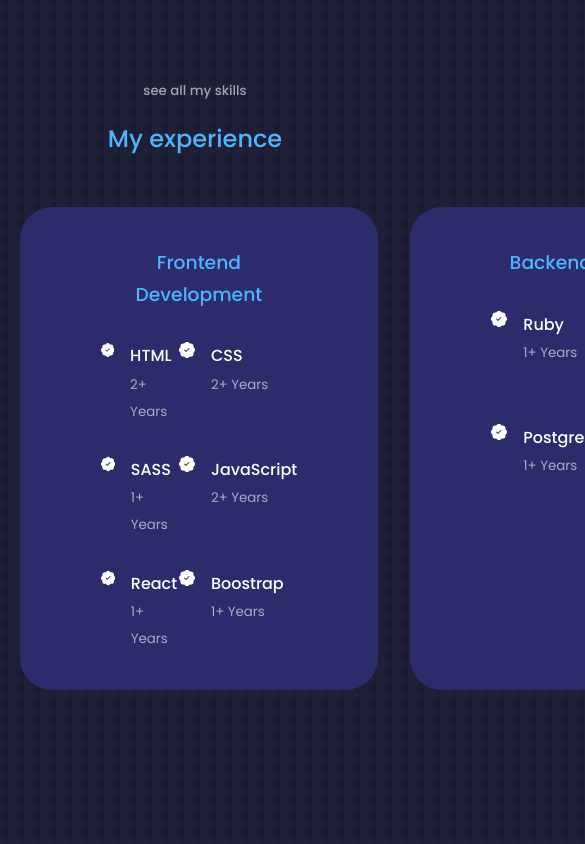
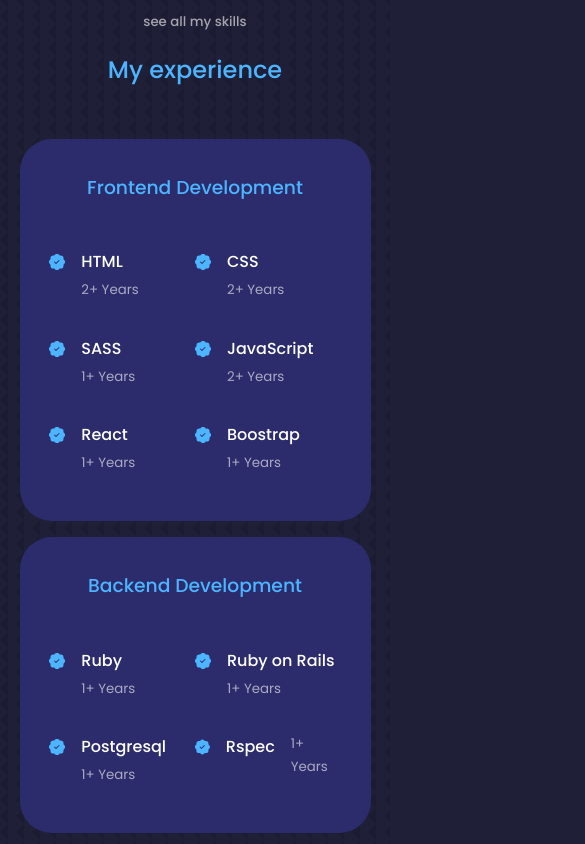
Before and after one commit to Nicolaswg/personal-portfolio, a React (Create React App) app: page / in a window 390 px wide. Shown: the part 1800-2644 px from the top of the page, 585 px wide, since content can reach past the window. Built offline with nearby package versions, Linux system fonts and the light colour scheme.

Commit message:
Add responsive design to experience component

```diff
--- a/src/components/experience/Experience.jsx
+++ b/src/components/experience/Experience.jsx
@@ -11,42 +11,42 @@ const Experience = () => (
         <h3>Frontend Development</h3>
         <div className="experience-content">
           <article className="experience-details">
-            <BsPatchCheckFill />
+            <BsPatchCheckFill className="experience-icon" />
             <div>
               <h4>HTML</h4>
               <small className="text-light">2+ Years</small>
             </div>
           </article>
           <article className="experience-details">
-            <BsPatchCheckFill />
+            <BsPatchCheckFill className="experience-icon" />
             <div>
               <h4>CSS</h4>
               <small className="text-light">2+ Years</small>
             </div>
           </article>
           <article className="experience-details">
-            <BsPatchCheckFill />
+            <BsPatchCheckFill className="experience-icon" />
             <div>
               <h4>SASS</h4>
               <small className="text-light">1+ Years</small>
             </div>
           </article>
           <article className="experience-details">
-            <BsPatchCheckFill />
+            <BsPatchCheckFill className="experience-icon" />
             <div>
               <h4>JavaScript</h4>
               <small className="text-light">2+ Years</small>
             </div>
           </article>
           <article className="experience-details">
-            <BsPatchCheckFill />
+            <BsPatchCheckFill className="experience-icon" />
             <div>
               <h4>React</h4>
               <small className="text-light">1+ Years</small>
             </div>
           </article>
           <article className="experience-details">
-            <BsPatchCheckFill />
+            <BsPatchCheckFill className="experience-icon" />
             <div>
               <h4>Boostrap</h4>
               <small className="text-light">1+ Years</small>
@@ -58,28 +58,28 @@ const Experience = () => (
         <h3>Backend Development</h3>
         <div className="experience-content">
           <article className="experience-details">
-            <BsPatchCheckFill />
+            <BsPatchCheckFill className="experience-icon" />
             <div>
               <h4>Ruby</h4>
               <small className="text-light">1+ Years</small>
             </div>
           </article>
           <article className="experience-details">
-            <BsPatchCheckFill />
+            <BsPatchCheckFill className="experience-icon" />
             <div>
               <h4>Ruby on Rails</h4>
               <small className="text-light">1+ Years</small>
             </div>
           </article>
           <article className="experience-details">
-            <BsPatchCheckFill />
+            <BsPatchCheckFill className="experience-icon" />
             <div>
               <h4>Postgresql</h4>
               <small className="text-light">1+ Years</small>
             </div>
           </article>
           <article className="experience-details">
-            <BsPatchCheckFill />
+            <BsPatchCheckFill className="experience-icon" />
             <h4>Rspec</h4>
             <small className="text-light">1+ Years</small>
           </article>
--- a/src/components/experience/experience.scss
+++ b/src/components/experience/experience.scss
@@ -4,7 +4,6 @@
   display: grid;
   grid-template-columns: 1fr 1fr;
   gap: 2rem;
-}
 
   .stacks {
     padding: 2.4rem 5rem;
@@ -25,6 +24,8 @@
       color: $color-primary;
     }
   }
+}
+
 
 .experience-content {
   display: grid;
@@ -36,3 +37,35 @@
   display: flex;
   gap: 1rem;
 }
+
+.experience-icon {
+  margin-top: 6px;
+  color: $color-primary;
+}
+
+@media screen and (max-width: 1024px) {
+  .experience-container {
+    grid-template-columns: 1fr;
+
+    .stacks {
+      width: 80%;
+      padding: 2rem;
+      margin: 0 auto;
+    }
+  }
+
+  .experience-content {
+    padding: 0.8rem;
+  }
+}
+
+@media screen and (max-width: 600px) {
+  .experience-container {
+    gap: 1rem;
+
+    .stacks {
+      width: 100%;
+      padding: 2rem 1rem;
+    }
+  }
+}
--- a/src/sass/_index.scss
+++ b/src/sass/_index.scss
@@ -45,7 +45,6 @@ h1 {
 
 section {
   margin-top: 10rem;
-  height: 100vh;
 
   h2 {
     text-align: center;
```
Lines whose indentation alone changed are shown as unchanged.
